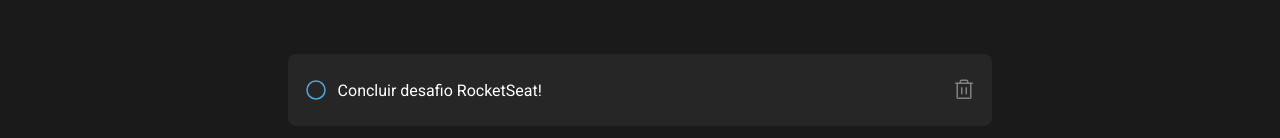
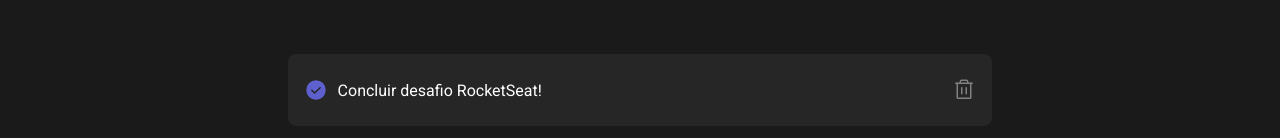
Before and after one commit to zhydani/todo-react-project, a React (Vite) app: page / in a window 1280 px wide. Both pictures are taken after a click on the button 316 px from the left and 338 px from the top of the page. Shown: the part 248-386 px from the top of the page. Built offline with nearby package versions, Linux system fonts and the light colour scheme.

Commit message:
adicionando botao de checked

```diff
--- a/src/components/Task.module.css
+++ b/src/components/Task.module.css
@@ -42,11 +42,18 @@
     width: 90%;
 }
 
-.taskButton {
+.checkButton {
     background: transparent;
     border: 0;
-    color: var(--blue-300);
     cursor: pointer;
     line-height: 0;
     margin-right: auto;
 }
+
+.circle {
+    color: var(--blue-300);
+}
+
+.checkCircle {
+    color: var(--purple-500);
+}
--- a/src/components/Task.tsx
+++ b/src/components/Task.tsx
@@ -1,6 +1,6 @@
 import styles from './Task.module.css'
-
-import { Trash, Circle } from 'phosphor-react'
+import { useState } from 'react'
+import { Trash, Circle, CheckCircle } from 'phosphor-react'
 
 interface TaskProps {
   content: string
@@ -9,16 +9,30 @@
 
 export function Task({ content, onDeleteTask }: TaskProps) {
 
+  const [isChecked, setIsChecked] = useState(false);
+
   function handleDeleteTask() {
     onDeleteTask(content)
+  }
+
+  function handleCheckTask() {
+    const check = isChecked
+    if (check) {
+      setIsChecked(false)
+    }else{
+      setIsChecked(true)
+    }
   }
 
   return (
     <div className={styles.task}>
       <div className={styles.taskBox}>
         <div className={styles.taskContent}>
-          <button title="Concluir tarefa" className={styles.taskButton}>
-            <Circle size={24} />
+          <button onClick={handleCheckTask} title="Concluir tarefa" className={styles.checkButton}>
+            {isChecked ?
+              <CheckCircle weight='fill' size={24} className={styles.checkCircle} /> :
+              <Circle size={24} className={styles.circle} />
+            }
           </button>
           <p>{content}</p>
           <button onClick={handleDeleteTask} title="Deletar tarefa" className={styles.deleteButton}>
```
